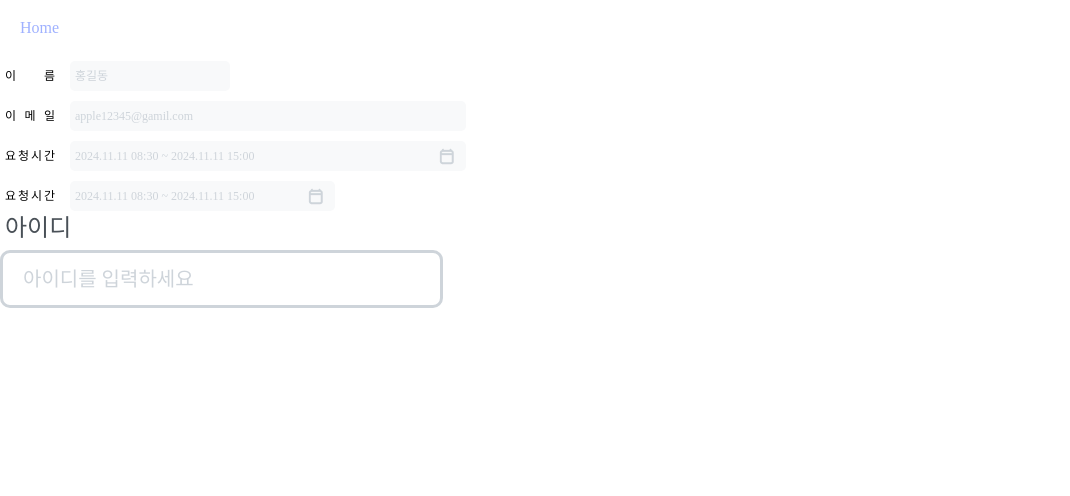
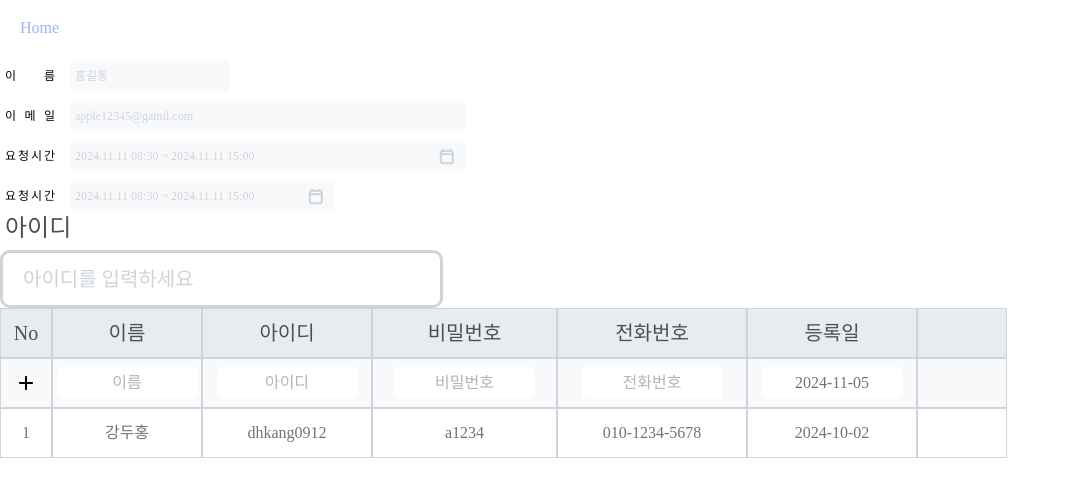
Before and after one commit to alsdk9349/project_Aptrue, a Next.js app in the folder frontend/aptrue/: page / in a window 1280 px wide. Shown: the top 496 px of the page, without its empty margins (0-1070 px from the left). Built offline with nearby package versions, Linux system fonts and the light colour scheme; a web font is replaced by a local one.

Commit message:
[Feat] admin/#6 관리자페이지 컴포넌트 생성

```diff
--- a/frontend/aptrue/package.json
+++ b/frontend/aptrue/package.json
@@ -9,6 +9,8 @@
     "lint": "next lint"
   },
   "dependencies": {
+    "classnames": "^2.5.1",
+    "date-fns": "^4.1.0",
     "next": "15.0.2",
     "react": "^18.3.1",
     "react-dom": "^18.3.1",
--- a/frontend/aptrue/src/app/page.tsx
+++ b/frontend/aptrue/src/app/page.tsx
@@ -4,7 +4,9 @@ import style from '@/app/page.module.scss';
 import GeneralInput from '@/components/common/input/GeneralInput';
 import TimeInput from '@/components/common/input/TimeInput';
 import LoginInput from '@/components/common/input/LoginInput';
-
+import TableColumn from '@/components/admin/TableColumn';
+import TableInput from '@/components/admin/TableInput';
+import TableItem from '@/components/admin/TableItem';
 export default function Home() {
 
   const changeName = (name:string) => {
@@ -31,6 +33,16 @@ export default function Home() {
     <TimeInput onChange={handleTime} isWeb={true} />
     <TimeInput onChange={handleTime} isWeb={false} />
     <LoginInput label='아이디' onChange={handleId} placeholder='아이디를 입력하세요'/>
+    <TableColumn/>
+    <TableInput />
+    <TableItem
+      adminId={1}
+      name='강두홍'
+      account='dhkang0912'
+      password='a1234'
+      phone='010-1234-5678'
+      createdAt='2024-10-02T11:33:22'
+    />
     </>
   );
 }
--- /dev/null
+++ b/frontend/aptrue/src/components/admin/Table.module.scss
@@ -0,0 +1,97 @@
+@use './../../styles/constants/colors.scss' as colors;
+
+.container {
+    display: flex;
+    flex-direction: row;
+    justify-content: center;
+    align-items: center;
+    height: 50px;
+    width: fit-content;
+
+    input {
+        width: 137px;
+        height: 30px;
+        border-radius: 5px;
+        border: 0;
+        background-color: colors.$white;
+        display: flex;
+        text-align: center;
+        font-size: 16px;
+        font-family: 'regular';
+        color: colors.$gray6;
+
+        &::placeholder {
+            font-size: 16px;
+            font-family: 'medium';
+            color: colors.$gray5;
+        }
+
+        &:hover {
+            border-color: colors.$gray5;
+        }
+    }
+
+    div {
+        display: flex;
+        justify-content: center;
+        align-items: center;
+        box-sizing: border-box;
+        border: solid 1px colors.$gray4;
+    }
+
+    .no {
+        width: 52px;
+        height: 100%;
+    }
+
+    .name {
+        width: 150px;
+        height: 100%;
+    }
+
+    .id {
+        width: 170px;
+        height: 100%;
+    }
+
+    .password {
+        width: 185px;
+        height: 100%;
+    }
+
+    .phoneNumber {
+        width: 190px;
+        height: 100%;
+    }
+
+    .date {
+        width: 170px;
+        height: 100%;
+    }
+
+    .blank {
+        width: 90px;
+        height: 100%;
+    }
+}
+
+.isColumnName {
+    background-color: colors.$gray2;
+    font-family: 'semibold';
+    font-size: 20px;
+    color: colors.$gray7;
+}
+
+.isTableItem {
+    background-color: colors.$white;
+    font-family: 'regular';
+    font-size: 16px;
+    color: colors.$gray6
+}
+
+.isTableInput {
+    background-color: colors.$gray1;
+    font-family: 'regular';
+    font-size: 16px;
+    color: colors.$gray6;
+}
--- /dev/null
+++ b/frontend/aptrue/src/components/admin/TableColumn.tsx
@@ -0,0 +1,19 @@
+import styles from './Table.module.scss';
+import classNames from 'classnames';
+
+export default function TableColumn() {
+
+    return (
+        <div className={ classNames(
+            styles.container, styles.isColumnName
+            )}>
+            <div className={styles.no}>No</div>
+            <div className={styles.name}>이름</div>
+            <div className={styles.id}>아이디</div>
+            <div className={styles.password}>비밀번호</div>
+            <div className={styles.phoneNumber}>전화번호</div>
+            <div className={styles.date}>등록일</div>
+            <div className={styles.blank}><span></span></div>
+        </div>
+    )
+}
--- /dev/null
+++ b/frontend/aptrue/src/components/admin/TableInput.tsx
@@ -0,0 +1,79 @@
+import styles from './Table.module.scss';
+import classNames from 'classnames';
+import {format} from 'date-fns';
+import { ko } from 'date-fns/locale';
+import { useState } from 'react';
+
+export default function TableInput() {
+
+    const [newAdmin, setNewAdmin] = useState<postAdmin>({
+        name:'',
+        account:'',
+        password:'',
+        phone:''
+    })
+    const handleChange = (event:React.ChangeEvent<HTMLInputElement>) => {
+        const {name, value} = event.target;
+
+        setNewAdmin((prevData) => ({
+            ...prevData,
+            [name]:value
+        }))
+
+    }
+
+    return (
+        <div className={ classNames(
+            styles.container, styles.isTableInput
+            )}>
+            <div className={styles.no}>
+                <img src="/icons/plusIcon.png" alt="" />
+            </div>
+            <div className={styles.name}>
+                <input
+                type="text"
+                name="name"
+                value={newAdmin.name}
+                placeholder='이름'
+                onChange={handleChange}
+                />
+            </div>
+            <div className={styles.id}>
+                <input
+                type="text"
+                name="account"
+                value={newAdmin.account}
+                placeholder='아이디'
+                onChange={handleChange}
+                />
+            </div>
+            <div className={styles.password}>
+                <input
+                type="text"
+                name="password"
+                value={newAdmin.password}
+                placeholder='비밀번호'
+                onChange={handleChange}
+                />
+            </div>
+            <div className={styles.phoneNumber}>
+                <input
+                type="text"
+                name="phone"
+                value={newAdmin.phone}
+                placeholder='전화번호'
+                onChange={handleChange}
+                />
+            </div>
+            <div className={styles.date}>
+                <input
+                type="text"
+                placeholder='등록일'
+                value={format( new Date(), "yyyy-MM-dd", {locale:ko})}
+                readOnly
+                />
+            </div>
+            <div className={styles.blank}><span></span></div>
+        </div>
+    )
+}
--- /dev/null
+++ b/frontend/aptrue/src/components/admin/TableItem.tsx
@@ -0,0 +1,28 @@
+import styles from './Table.module.scss';
+import classNames from 'classnames';
+import {format} from 'date-fns';
+import { ko } from 'date-fns/locale';
+
+export default function TableItem({
+    adminId,
+    name,
+    account,
+    password,
+    phone,
+    createdAt
+} : Admin) {
+
+    return (
+        <div className={ classNames(
+            styles.container, styles.isTableItem
+            )}>
+            <div className={styles.no}>{adminId}</div>
+            <div className={styles.name}>{name}</div>
+            <div className={styles.id}>{account}</div>
+            <div className={styles.password}>{password}</div>
+            <div className={styles.phoneNumber}>{phone}</div>
+            <div className={styles.date}>{format(createdAt, 'yyyy-MM-dd', {locale: ko})}</div>
+            <div className={styles.blank}><span></span></div>
+        </div>
+    )
+}
```
Also changed, not shown: frontend/aptrue/src/types/admin.d.ts (added, +16 -0 lines), frontend/aptrue/public/icons/plusIcon.png (added), 1 other file (tests, documents, lock files or other folders).
